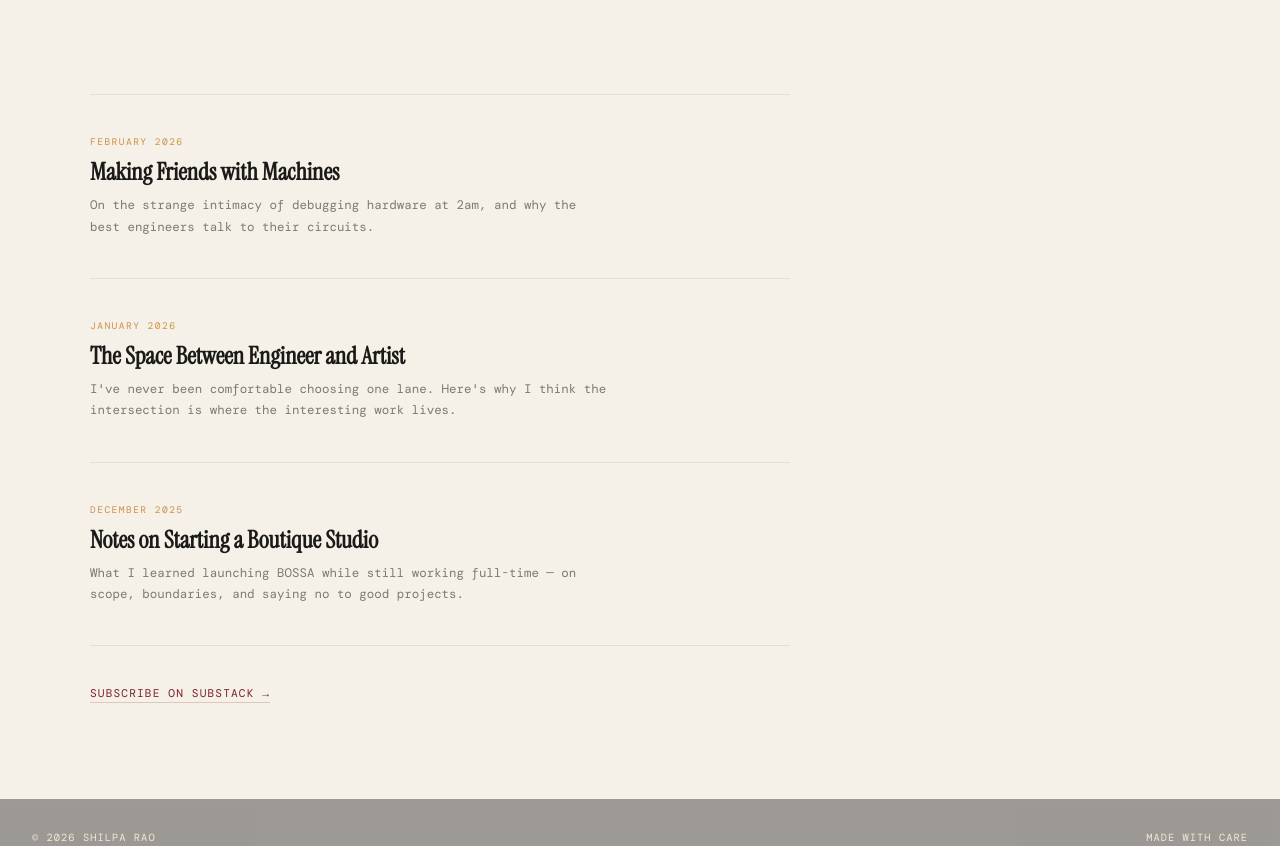
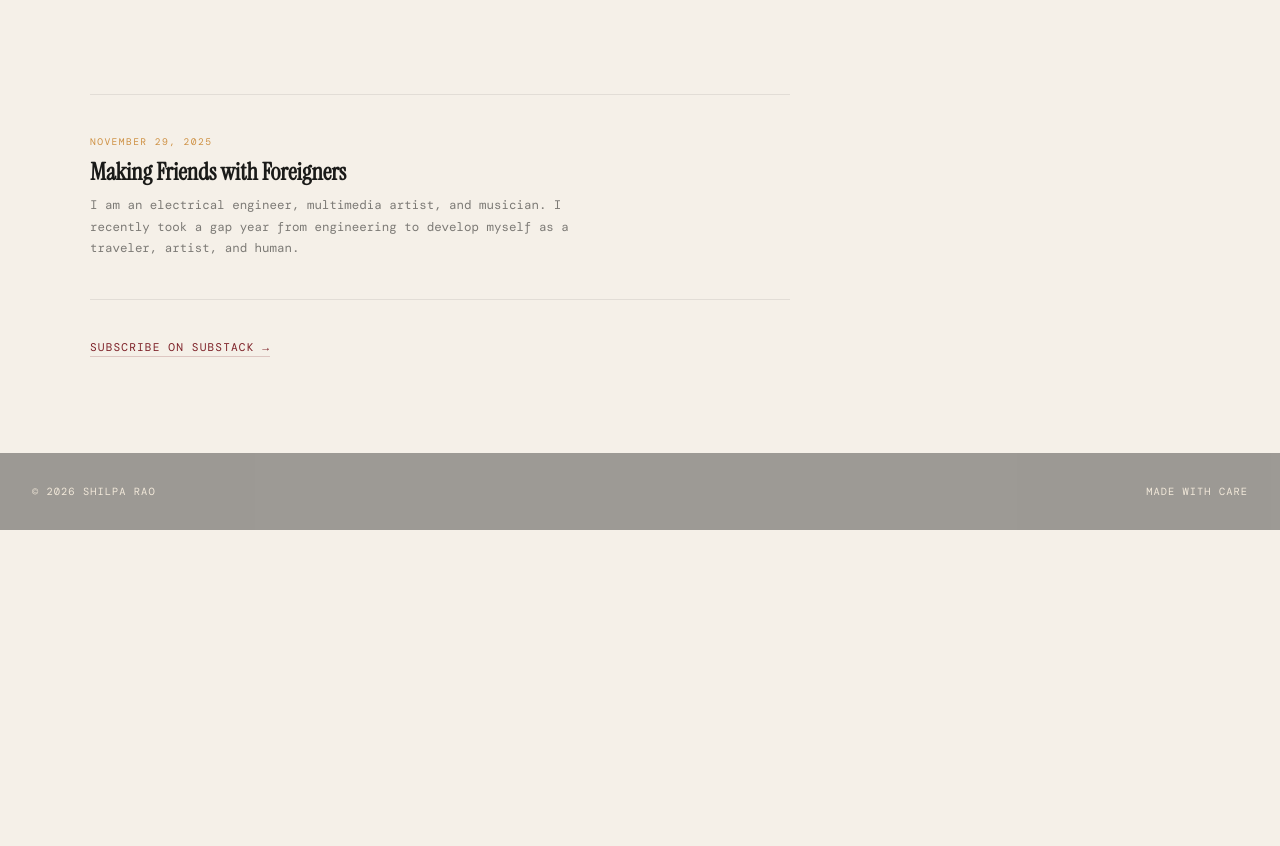
Before and after one commit to shxlpa/80PERCENT, a plain HTML site: page writing.html in a window 1280 px wide. Shown: the part 460-1306 px from the top of the page. After the commit the page ends 990 px from the top, so only its background shows below. Drawn offline with nearby package versions, Linux system fonts and the light colour scheme; no server answers; a web font is replaced by a local one.

Commit message:
substack

```diff
--- a/writing.html
+++ b/writing.html
@@ -94,23 +94,11 @@
 <script>
 const STATIC_POSTS = [
   {
-    title: "Making Friends with Machines",
-    date: "February 2026",
+    title: "Making Friends with Foreigners",
+    date: "November 29, 2025",
     url: "https://shxlpa.substack.com/",
-    snippet: "On the strange intimacy of debugging hardware at 2am, and why the best engineers talk to their circuits."
+    snippet: "I am an electrical engineer, multimedia artist, and musician. I recently took a gap year from engineering to develop myself as a traveler, artist, and human."
   },
-  {
-    title: "The Space Between Engineer and Artist",
-    date: "January 2026",
-    url: "https://shxlpa.substack.com/",
-    snippet: "I've never been comfortable choosing one lane. Here's why I think the intersection is where the interesting work lives."
-  },
-  {
-    title: "Notes on Starting a Boutique Studio",
-    date: "December 2025",
-    url: "https://shxlpa.substack.com/",
-    snippet: "What I learned launching BOSSA while still working full-time — on scope, boundaries, and saying no to good projects."
-  }
 ];
 
 const container = document.getElementById('posts-container');
```
